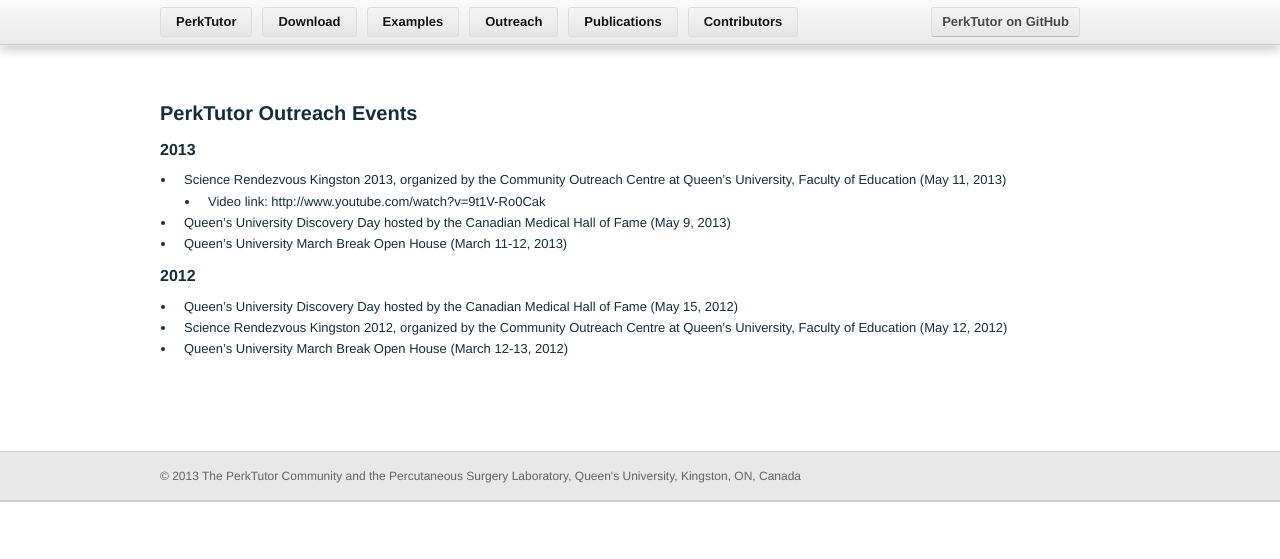
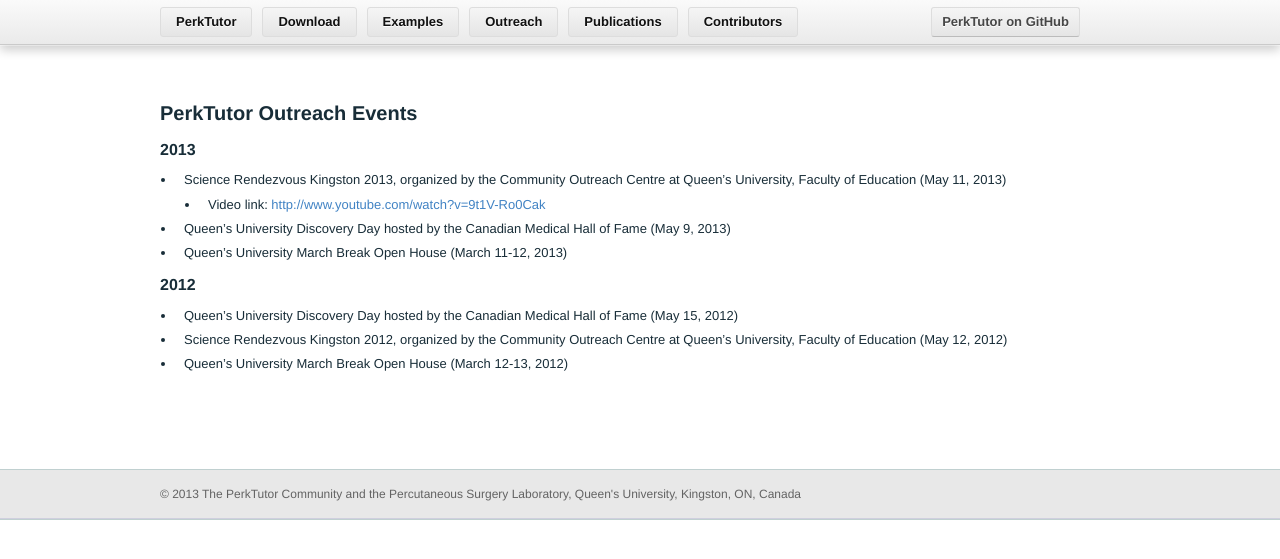
Before and after one commit to PerkTutor/perktutor.github.io, a Jekyll site: the page built from Outreach.md, in a window 1280 px wide. Shown: the top 559 px of the page. Built offline with Jekyll 4.4.1, drawn with Linux system fonts in a browser that asks for light colours; Markdown is read by kramdown in place of the engine named in the settings; part of the change alters nothing that is shown.

```diff
--- a/Outreach.md
+++ b/Outreach.md
@@ -6,12 +6,18 @@ layout: default
 ##2013
 
 *   Science Rendezvous Kingston 2013, organized by the Community Outreach Centre at Queen's University, Faculty of Education (May 11, 2013)
-    *   Video link: http://www.youtube.com/watch?v=9t1V-Ro0Cak
+
+    *   Video link: [http://www.youtube.com/watch?v=9t1V-Ro0Cak](http://www.youtube.com/watch?v=9t1V-Ro0Cak)
+
 *   Queen's University Discovery Day hosted by the Canadian Medical Hall of Fame (May 9, 2013)
+
 *   Queen's University March Break Open House (March 11-12, 2013)
+
 
 ##2012
 
 *   Queen's University Discovery Day hosted by the Canadian Medical Hall of Fame (May 15, 2012)
+
 *   Science Rendezvous Kingston 2012, organized by the Community Outreach Centre at Queen's University, Faculty of Education (May 12, 2012)
+
 *   Queen's University March Break Open House (March 12-13, 2012)
```
